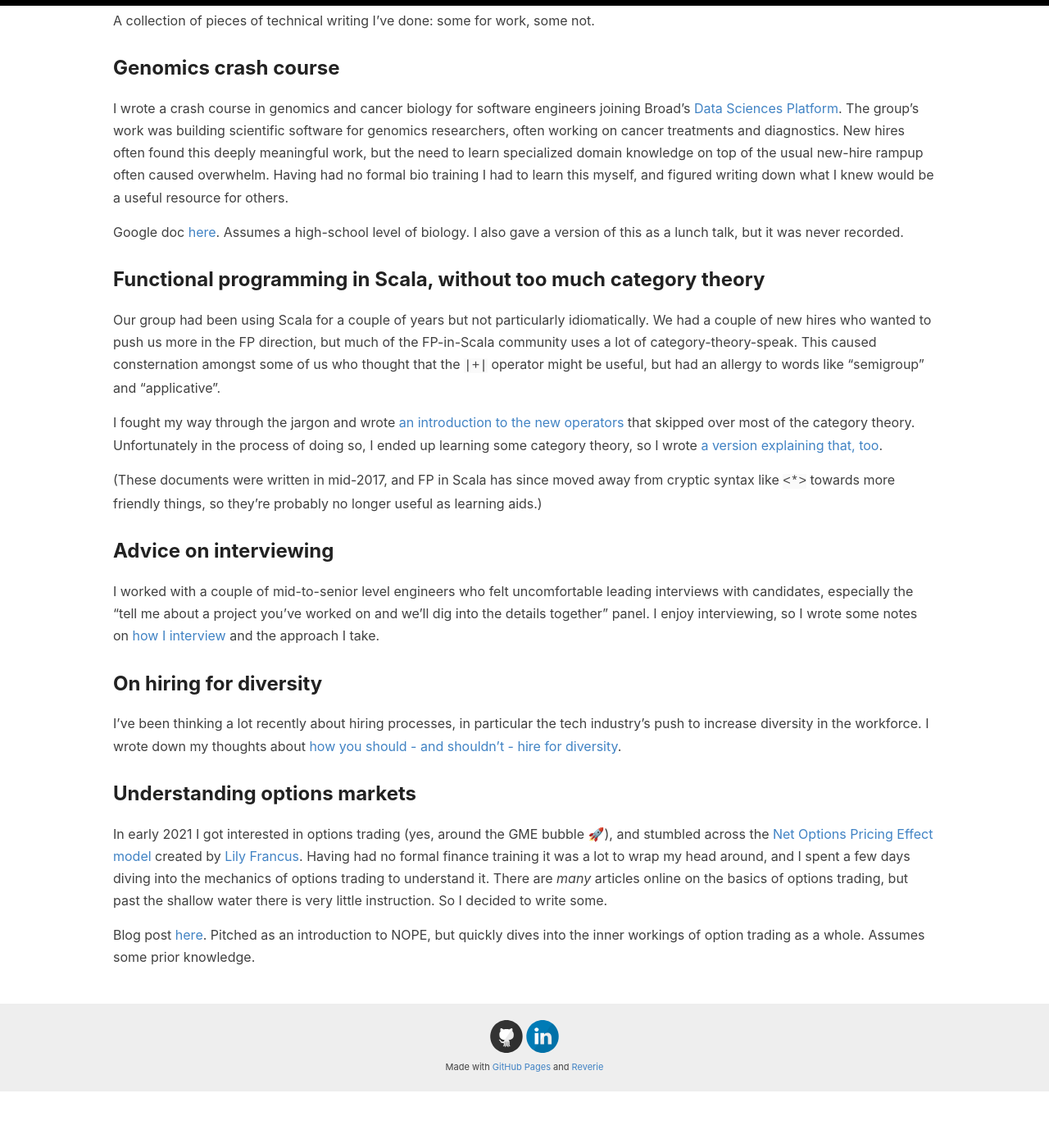
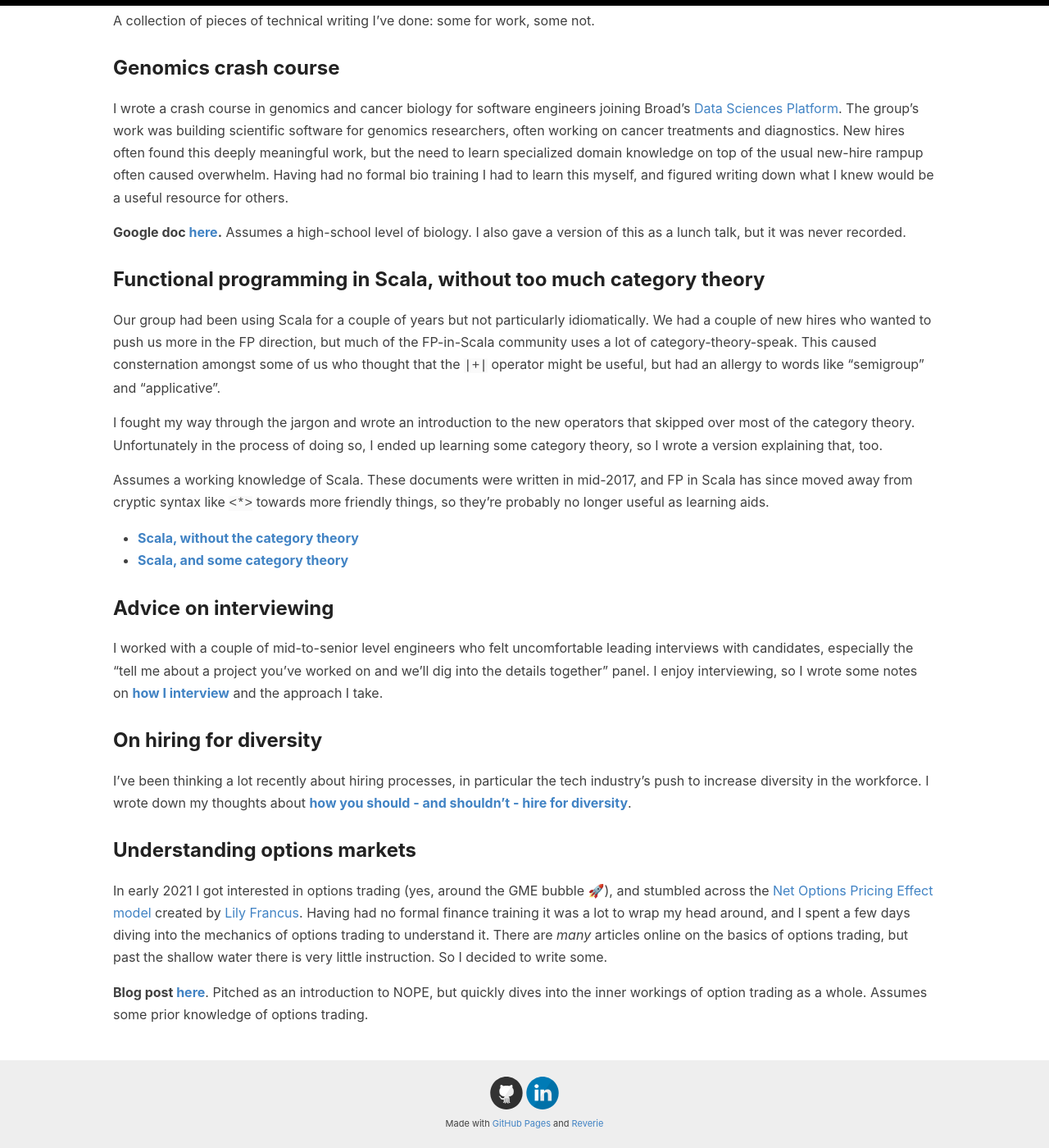
Before and after one commit to helgridly/helgridly.github.io, a Jekyll site: the page built from _pages/writing.md, in a window 1280 px wide and 1400 px high, scrolled down 180 px. Shown: the whole window at 82% size. Built offline with Jekyll 4.4.1, drawn with Linux system fonts in a browser that asks for light colours; before the commit the page ends 1511 px from its top, so only the background shows below that.

Commit message:
point more vehemently at links on projects and writing pages

```diff
--- a/_pages/writing.md
+++ b/_pages/writing.md
@@ -10,26 +10,30 @@ A collection of pieces of technical writing I've done: some for work, some not.
 
 I wrote a crash course in genomics and cancer biology for software engineers joining Broad's [Data Sciences Platform](https://www.broadinstitute.org/data-sciences-platform){:target="_blank"}. The group's work was building scientific software for genomics researchers, often working on cancer treatments and diagnostics. New hires often found this deeply meaningful work, but the need to learn specialized domain knowledge on top of the usual new-hire rampup often caused overwhelm. Having had no formal bio training I had to learn this myself, and figured writing down what I knew would be a useful resource for others.
 
-Google doc [here](https://docs.google.com/document/d/1-C_BI4mx0Amjxac7G908Wtmfuc_N8O4_UqSDPiZu_bo/edit?usp=sharing){:target="_blank"}. Assumes a high-school level of biology. I also gave a version of this as a lunch talk, but it was never recorded.
+**Google doc [here](https://docs.google.com/document/d/1-C_BI4mx0Amjxac7G908Wtmfuc_N8O4_UqSDPiZu_bo/edit?usp=sharing){:target="_blank"}.** Assumes a high-school level of biology. I also gave a version of this as a lunch talk, but it was never recorded.
 
 ## Functional programming in Scala, without too much category theory
 
 Our group had been using Scala for a couple of years but not particularly idiomatically. We had a couple of new hires who wanted to push us more in the FP direction, but much of the FP-in-Scala community uses a lot of category-theory-speak. This caused consternation amongst some of us who thought that the `|+|` operator might be useful, but had an allergy to words like "semigroup" and "applicative".
 
-I fought my way through the jargon and wrote [an introduction to the new operators](https://docs.google.com/document/d/1peDiNwaWE-M8CH4IaDCbxCiscqYrYLhl/edit#){:target="_blank"} that skipped over most of the category theory. Unfortunately in the process of doing so, I ended up learning some category theory, so I wrote [a version explaining that, too](https://docs.google.com/document/d/1d3oi2t1Yz7XX9zVpuFeLSeXb_N09_tCJ/edit){:target="_blank"}.
+I fought my way through the jargon and wrote an introduction to the new operators that skipped over most of the category theory. Unfortunately in the process of doing so, I ended up learning some category theory, so I wrote a version explaining that, too.
 
-(These documents were written in mid-2017, and FP in Scala has since moved away from cryptic syntax like `<*>` towards more friendly things, so they're probably no longer useful as learning aids.)
+Assumes a working knowledge of Scala. These documents were written in mid-2017, and FP in Scala has since moved away from cryptic syntax like `<*>` towards more friendly things, so they're probably no longer useful as learning aids.
+
+* **[Scala, without the category theory](https://docs.google.com/document/d/1peDiNwaWE-M8CH4IaDCbxCiscqYrYLhl/edit#){:target="_blank"}**
+* **[Scala, and some category theory](https://docs.google.com/document/d/1d3oi2t1Yz7XX9zVpuFeLSeXb_N09_tCJ/edit){:target="_blank"}**
+
 
 ## Advice on interviewing
 
-I worked with a couple of mid-to-senior level engineers who felt uncomfortable leading interviews with candidates, especially the "tell me about a project you've worked on and we'll dig into the details together" panel. I enjoy interviewing, so I wrote some notes on [how I interview](https://docs.google.com/document/d/1qNeXN_E_na_KXsZMaXRfYQcoT-0w59yjdmN1B7Tst68/edit#){:target="_blank"} and the approach I take.
+I worked with a couple of mid-to-senior level engineers who felt uncomfortable leading interviews with candidates, especially the "tell me about a project you've worked on and we'll dig into the details together" panel. I enjoy interviewing, so I wrote some notes on **[how I interview](https://docs.google.com/document/d/1qNeXN_E_na_KXsZMaXRfYQcoT-0w59yjdmN1B7Tst68/edit#){:target="_blank"}** and the approach I take.
 
 ## On hiring for diversity
 
-I've been thinking a lot recently about hiring processes, in particular the tech industry's push to increase diversity in the workforce. I wrote down my thoughts about [how you should - and shouldn't - hire for diversity](/hiring-diversity){:target="_blank"}.
+I've been thinking a lot recently about hiring processes, in particular the tech industry's push to increase diversity in the workforce. I wrote down my thoughts about **[how you should - and shouldn't - hire for diversity](/hiring-diversity){:target="_blank"}**.
 
 ## Understanding options markets
 
 In early 2021 I got interested in options trading (yes, around the GME bubble 🚀), and stumbled across the [Net Options Pricing Effect model](https://www.scribd.com/document/487296659/Investigating-Delta-Gamma-Hedging-Impact-on-SPY-Returns-2007-2020){:target="_blank"} created by [Lily Francus](https://twitter.com/nope_its_lily){:target="_blank"}. Having had no formal finance training it was a lot to wrap my head around, and I spent a few days diving into the mechanics of options trading to understand it. There are _many_ articles online on the  basics of options trading, but past the shallow water there is very little instruction. So I decided to write some.
 
-Blog post [here](https://helgridly.github.io/finstuff/understanding-NOPE/){:target="_blank"}. Pitched as an introduction to NOPE, but quickly dives into the inner workings of option trading as a whole. Assumes some prior knowledge.
+**Blog post [here](https://helgridly.github.io/finstuff/understanding-NOPE/){:target="_blank"}**. Pitched as an introduction to NOPE, but quickly dives into the inner workings of option trading as a whole. Assumes some prior knowledge of options trading.
```
Also changed, not shown: _pages/projects.md (+7 -5 lines).
